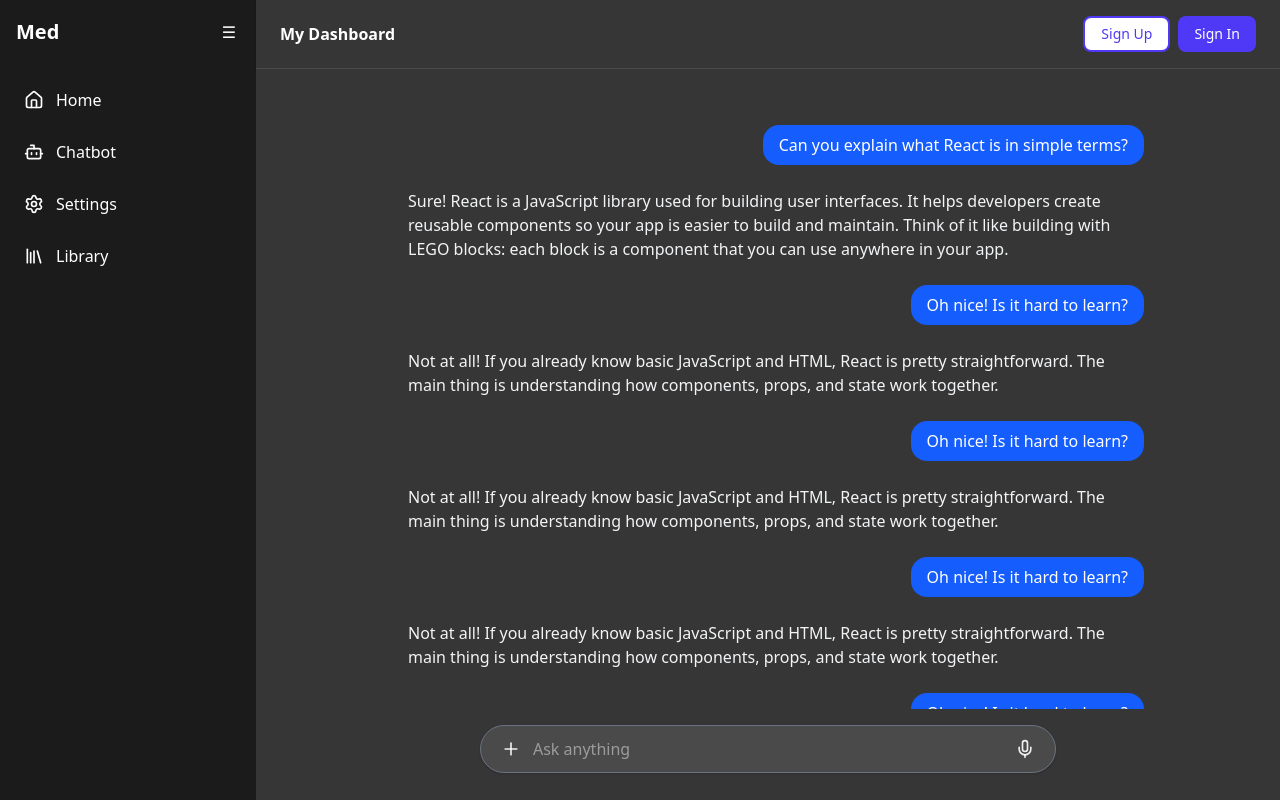
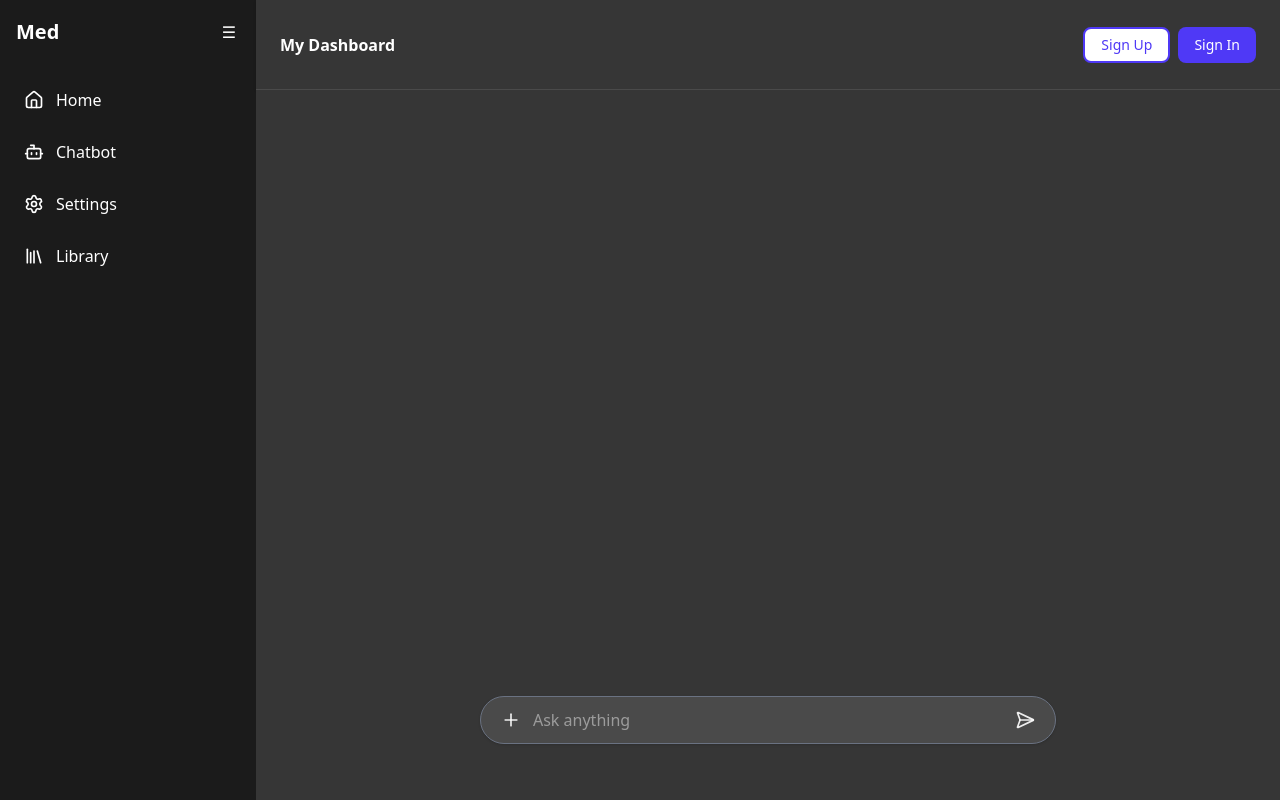
Before and after one commit to Touhidxol/Medical_Track, a Next.js app in the folder frontend/: page /dashboard in a window 1280 px wide. Built offline with nearby package versions, Linux system fonts and the light colour scheme.

Commit message:
integrateAPI

```diff
--- a/frontend/app/dashboard/layout.tsx
+++ b/frontend/app/dashboard/layout.tsx
@@ -1,4 +1,3 @@
-// app/dashboard/layout.tsx
 "use client";
 
 import { useState } from "react";
@@ -62,7 +61,7 @@ export default function DashboardLayout({ children }: { children: React.ReactNod
       {/* Main Content */}
       <div className="flex-1 flex flex-col">
         {/* Topbar */}
-        <header className="h-24 bg-[#363636] border-b border-white/10 text-white flex items-center justify-between px-6 py-4 shadow">
+        <header className="h-24 bg-[#363636] border-b border-white/10 text-white flex items-center justify-between px-6 py-2 shadow">
           <h1 className="font-semibold">My Dashboard</h1>
           <div className="flex gap-2">
             <Button className="px-4 py-2 border-2 border-indigo-600 bg-white rounded-md hover:bg-indigo-700 text-indigo-600 transition hover:text-white">
@@ -76,21 +75,7 @@ export default function DashboardLayout({ children }: { children: React.ReactNod
 
         {/* Content */}
         <main className="flex flex-col items-center p-6 bg-[#363636] text-gray-100 h-[95vh]">
-          <div className="flex-1 overflow-y-auto w-full max-w-3xl px-2 scroll-smooth scrollbar-hide">
-            {children}
-          </div>
-          {/* The Input */}
-          <div className="flex justify-center w-8/10 h-12 mb-8 mt-4 ">
-            <div className="flex items-center w-full max-w-xl bg-white/10 rounded-full p-2 shadow border-gray-500 border">
-              <Plus className="ml-3 text-white/90" size={20} />
-              <input
-                type="text"
-                placeholder="Ask anything"
-                className="flex-1 bg-transparent px-3 outline-none text-white/90"
-              />
-              <Mic className="mr-3 text-white/90" size={20} />
-            </div>
-          </div>
+          {children}
         </main>
 
       </div>
--- a/frontend/app/dashboard/page.tsx
+++ b/frontend/app/dashboard/page.tsx
@@ -1,146 +1,92 @@
-import React from "react";
+"use client"
+import React, { useState } from "react";
+import { Home, Bot, Settings, Search, Library, Plus, Mic, SendHorizontal } from "lucide-react";
+type Message = {
+    role: "user" | "assistant";
+    content: string;
+};
+
 
 const Page = () => {
+    const [messages, setMessages] = useState<Message[]>([]);
+    const [input, setInput] = useState("");
+    const [loading, setLoading] = useState(false);
+
+    const sendMessage = async () => {
+        if (!input.trim()) return;
+        //first set usermessge
+        const userMessage: Message = { role: "user", content: input };
+        setMessages((prev) => [...prev, userMessage]);
+        setInput("");
+        setLoading(true);
+
+        try {
+            const formData = new FormData();
+            formData.append("text", input);
+            // Call your backend API that talks to Gemini
+            const res = await fetch("http://127.0.0.1:8000/analyze", {
+                method: "POST",
+                body: formData,
+            });
+
+            const data = await res.json();
+
+            // Add assistant response
+            const botMessage: Message = { role: "assistant", content: data.answer };
+            console.log(data.answer);
+            setMessages((prev) => [...prev, botMessage]);
+        } catch (err) {
+            console.error(err);
+            setMessages((prev) => [...prev, { role: "assistant", content: "Something Went wrong" },]);
+        } finally {
+            setLoading(false);
+        }
+    };
+
+
     return (
+        <>
+            <div className="flex-1 overflow-y-auto w-full max-w-3xl px-2 scroll-smooth scrollbar-hide">
                 <div className="max-w-3xl mx-auto space-y-4 py-8">
-            {/* User Query */}
-            <div className="flex justify-end">
-                <div className="bg-blue-600 text-white px-4 py-2 rounded-2xl max-w-[75%]">
-                    Can you explain what React is in simple terms?
+
+                    {messages.map((msg, index) => (
+                        <div key={index} className={`flex ${msg.role === "user" ? "justify-end" : "justify-start"}`}>
+                            <div className={`px-4 py-2 rounded-2xl max-w-[75%] ${msg.role === "user" ? "bg-blue-600 text-white" : "bg-gray-800 text-gray-100"}`}>
+                                {msg.content}
                             </div>
                         </div>
+                    ))}
 
-            {/* Assistant Response */}
-            <div className="flex justify-start ">
-                <div className="text-gray-100 px-4 py-2 rounded-2xl max-w-full">
-                    Sure! React is a JavaScript library used for building user interfaces.
-                    It helps developers create reusable components so your app is easier to build and maintain.
-                    Think of it like building with LEGO blocks: each block is a component that you can use anywhere in your app.
+                    {loading && (
+                        <div className="flex justify-start">
+                            <div className="px-4 py-2 rounded-2xl bg-gray-800 text-gray-300">
+                                Typing...
                             </div>
                         </div>
+                    )}
 
-            {/* User Follow-Up */}
-            <div className="flex justify-end">
-                <div className="bg-blue-600 text-white px-4 py-2 rounded-2xl max-w-[75%]">
-                    Oh nice! Is it hard to learn?
                 </div>
             </div>
-
-            {/* Assistant Response */}
-            <div className="flex justify-start ">
-                <div className="text-gray-100 px-4 py-2 rounded-2xl max-w-full">
-                    Not at all! If you already know basic JavaScript and HTML, React is pretty straightforward.
-                    The main thing is understanding how components, props, and state work together.
+            {/* The Input */}
+            <div className="flex justify-center w-8/10 h-12 mb-8 mt-4 ">
+                <div className="flex items-center w-full max-w-xl bg-white/10 rounded-full p-2 shadow border-gray-500 border">
+                    <Plus className="ml-3 text-white/90 cursor-pointer" size={20} />
+                    <input
+                        type="text"
+                        placeholder="Ask anything"
+                        className="flex-1 bg-transparent px-3 outline-none text-white/90"
+                        value={input}
+                        onChange={(e) => setInput(e.target.value)}
+                        onKeyDown={(e) => e.key === "Enter" && sendMessage()}
+                    />
+                    <SendHorizontal
+                        className="mr-3 text-white/90 cursor-pointer"
+                        size={20}
+                        onClick={() => sendMessage()} />
                 </div>
             </div>
+        </>
 
-            {/* User Follow-Up */}
-            <div className="flex justify-end">
-                <div className="bg-blue-600 text-white px-4 py-2 rounded-2xl max-w-[75%]">
-                    Oh nice! Is it hard to learn?
-                </div>
-            </div>
-
-            {/* Assistant Response */}
-            <div className="flex justify-start ">
-                <div className="text-gray-100 px-4 py-2 rounded-2xl max-w-full">
-                    Not at all! If you already know basic JavaScript and HTML, React is pretty straightforward.
-                    The main thing is understanding how components, props, and state work together.
-                </div>
-            </div>
-
-            {/* User Follow-Up */}
-            <div className="flex justify-end">
-                <div className="bg-blue-600 text-white px-4 py-2 rounded-2xl max-w-[75%]">
-                    Oh nice! Is it hard to learn?
-                </div>
-            </div>
-
-            {/* Assistant Response */}
-            <div className="flex justify-start ">
-                <div className="text-gray-100 px-4 py-2 rounded-2xl max-w-full">
-                    Not at all! If you already know basic JavaScript and HTML, React is pretty straightforward.
-                    The main thing is understanding how components, props, and state work together.
-                </div>
-            </div>
-
-            {/* User Follow-Up */}
-            <div className="flex justify-end">
-                <div className="bg-blue-600 text-white px-4 py-2 rounded-2xl max-w-[75%]">
-                    Oh nice! Is it hard to learn?
-                </div>
-            </div>
-
-            {/* Assistant Response */}
-            <div className="flex justify-start ">
-                <div className="text-gray-100 px-4 py-2 rounded-2xl max-w-full">
-                    Not at all! If you already know basic JavaScript and HTML, React is pretty straightforward.
-                    The main thing is understanding how components, props, and state work together.
-                </div>
-            </div>
-
-            {/* User Follow-Up */}
-            <div className="flex justify-end">
-                <div className="bg-blue-600 text-white px-4 py-2 rounded-2xl max-w-[75%]">
-                    Oh nice! Is it hard to learn?
-                </div>
-            </div>
-
-            {/* Assistant Response */}
-            <div className="flex justify-start ">
-                <div className="text-gray-100 px-4 py-2 rounded-2xl max-w-full">
-                    Not at all! If you already know basic JavaScript and HTML, React is pretty straightforward.
-                    The main thing is understanding how components, props, and state work together.
-                </div>
-            </div>
-
-            {/* User Follow-Up */}
-            <div className="flex justify-end">
-                <div className="bg-blue-600 text-white px-4 py-2 rounded-2xl max-w-[75%]">
-                    Oh nice! Is it hard to learn?
-                </div>
-            </div>
-
-            {/* Assistant Response */}
-            <div className="flex justify-start ">
-                <div className="text-gray-100 px-4 py-2 rounded-2xl max-w-full">
-                    Not at all! If you already know basic JavaScript and HTML, React is pretty straightforward.
-                    The main thing is understanding how components, props, and state work together.
-                </div>
-            </div>
-
-            {/* User Follow-Up */}
-            <div className="flex justify-end">
-                <div className="bg-blue-600 text-white px-4 py-2 rounded-2xl max-w-[75%]">
-                    Oh nice! Is it hard to learn?
-                </div>
-            </div>
-
-            {/* Assistant Response */}
-            <div className="flex justify-start ">
-                <div className="text-gray-100 px-4 py-2 rounded-2xl max-w-full">
-                    Not at all! If you already know basic JavaScript and HTML, React is pretty straightforward.
-                    The main thing is understanding how components, props, and state work together.
-                </div>
-            </div>
-
-            {/* User Follow-Up */}
-            <div className="flex justify-end">
-                <div className="bg-blue-600 text-white px-4 py-2 rounded-2xl max-w-[75%]">
-                    Oh nice! Is it hard to learn?
-                </div>
-            </div>
-
-            {/* Assistant Response */}
-            <div className="flex justify-start ">
-                <div className="text-gray-100 px-4 py-2 rounded-2xl max-w-full">
-                    Not at all! If you already know basic JavaScript and HTML, React is pretty straightforward.
-                    The main thing is understanding how components, props, and state work together.
-                </div>
-            </div>
-
-
-        </div>
     );
 };
 
```
Lines whose indentation alone changed are shown as unchanged.
